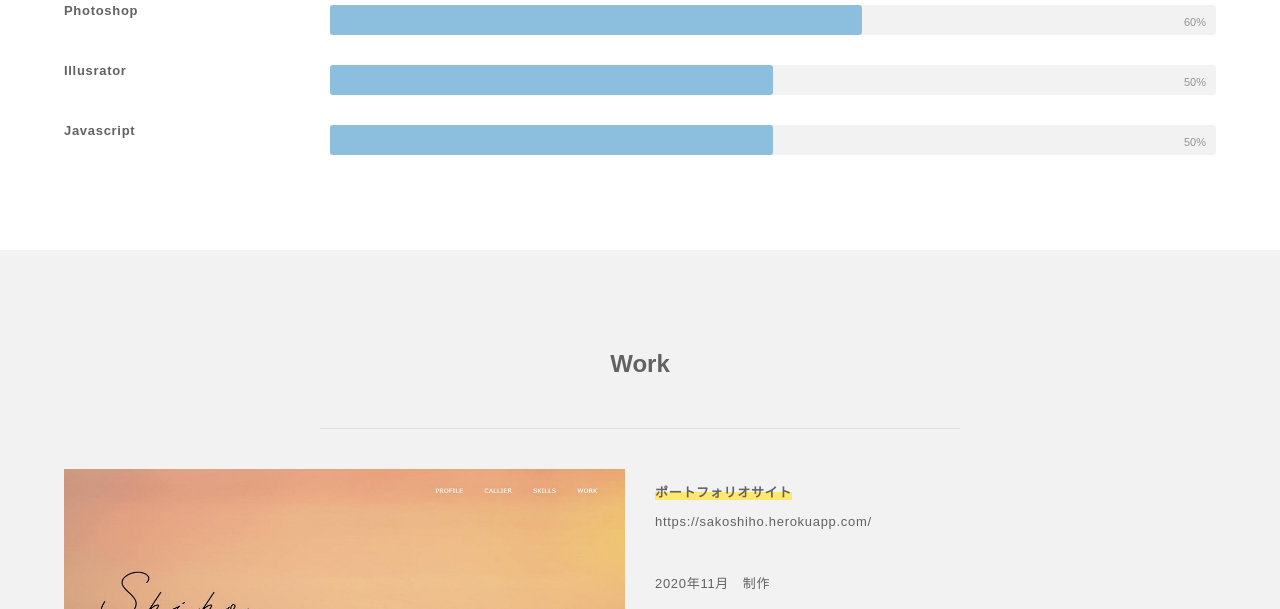
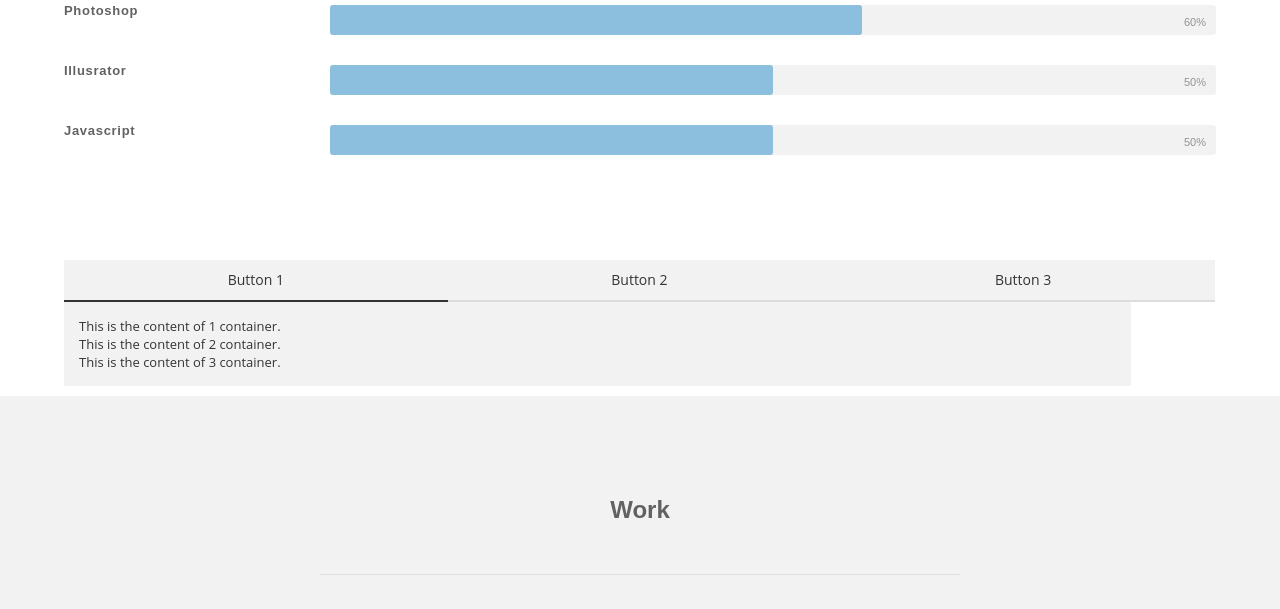
Before and after one commit to SakodaShiho/portfolio, a PHP site: page / in a window 1280 px wide. Shown: the part 3353-3962 px from the top of the page. Run offline with PHP 8.4, Linux system fonts and the light colour scheme; some libraries are stand-ins or nearby versions.

Commit message:
[add]tab

```diff
--- a/index.html
+++ b/index.html
@@ -196,11 +196,27 @@
 
 
     <!-- Work -->
+    <div class="tabs">
+        <div class="tab-buttons">
+          <span class="content1">Button 1</span>
+          <span class="content2">Button 2</span>
+          <span class="content3">Button 3</span>
+          <div id="lamp" class="content1"></div>
+        </div>
+        <div class="tab-content">
+          <div class="content1">This is the content of 1 container.</div>
+          <div class="content2">This is the content of 2 container.</div>
+          <div class="content3">This is the content of 3 container.</div>
+        </div>
+    </div>
 
     <a name="work"></a>
     <div class="work">
         <h1>Work</h1>
         <div class="border"></div>
+
+
+
         <div class="container">
           <!-- ITO -->
 
@@ -258,8 +274,8 @@
                     おやつを月に1回宅配するサブスクリプションサービスをイメージしたランディングページ。</p>
                     <p>サイトのロゴを含め、デザイン性の求められるLPのため、流行の非平行のヘッダーを取り入れ、背景画像をパララックスにして奥行きを出すことを意識した。</p>
                     <p>Git経由でherokuへデプロイし、heroku上で公開している。</p>
-               </div>
-           </div>
+                </div>
+            </div>
 
            <div class="space"></div>
             <div class="border2"></div>
--- a/script.js
+++ b/script.js
@@ -1,4 +1,19 @@
+// work tab
 
+$('.tab-content>div').hide();
+$('.tab-content>div').first().slideDown();
+  $('.tab-buttons span').click(function(){
+    var thisclass=$(this).attr('class');
+    $('#lamp').removeClass().addClass('#lamp').addClass(thisclass);
+    $('.tab-content>div').each(function(){
+      if($(this).hasClass(thisclass)){
+        $(this).fadeIn(800);
+      }
+      else{
+        $(this).hide();
+      }
+    });
+  });
 
 // menu スクロールしたら白くなる
 
@@ -38,7 +53,6 @@
   })
 })
 
-
 //Page Scroll TOP
 
 jQuery(function() {
--- a/stylesheet.css
+++ b/stylesheet.css
@@ -325,6 +325,68 @@
 
 /* WORKS */
 
+
+.tabs{
+    width:90%;
+    margin:10px auto;
+    position:relative;
+  }
+  .tab-buttons span{
+    font:400 14px 'open sans',sans-serif;
+    color:#333;
+    background: #F2F2F2;
+    cursor:pointer;
+    border-bottom:2px solid #ddd;
+    display:block;
+    width:33.3%;
+    float:left;
+    text-align:center;
+    height:40px;
+    line-height:40px;
+  }
+  .tab-content{
+    width: 90%;
+    padding:15px;
+    background:#F2F2F2;
+    display:inline-block;
+    font:400 13px 'open sans',sans-serif;
+    color:#333;
+  }
+  #lamp{
+    width:33.3%;
+    height:2px;
+    background:#333;
+    display:block;
+    position:absolute;
+    top:40px;
+    transition: all .3s ease-in;
+    -o-transition: all .3s ease-in;
+    -webkit-transition: all .3s ease-in;
+    -moz-transition: all .3s ease-in;
+  }
+  #lamp.content2{
+    left:33.3%;
+    transition: all .3s ease-in;
+    -o-transition: all .3s ease-in;
+    -webkit-transition: all .3s ease-in;
+    -moz-transition: all .3s ease-in;
+  }
+  #lamp.content3{
+    left:33.3%;
+    transition: all .3s ease-in;
+    -o-transition: all .3s ease-in;
+    -webkit-transition: all .3s ease-in;
+    -moz-transition: all .3s ease-in;
+  }
+  #lamp.content1{
+    left:0;
+    transition: all .3s ease-in;
+  -o-transition: all .3s ease-in;
+  -webkit-transition: all .3s ease-in;
+  -moz-transition: all .3s ease-in;
+  }
+
+
 .work {
     background-color: #f2f2f2;
 }
```
